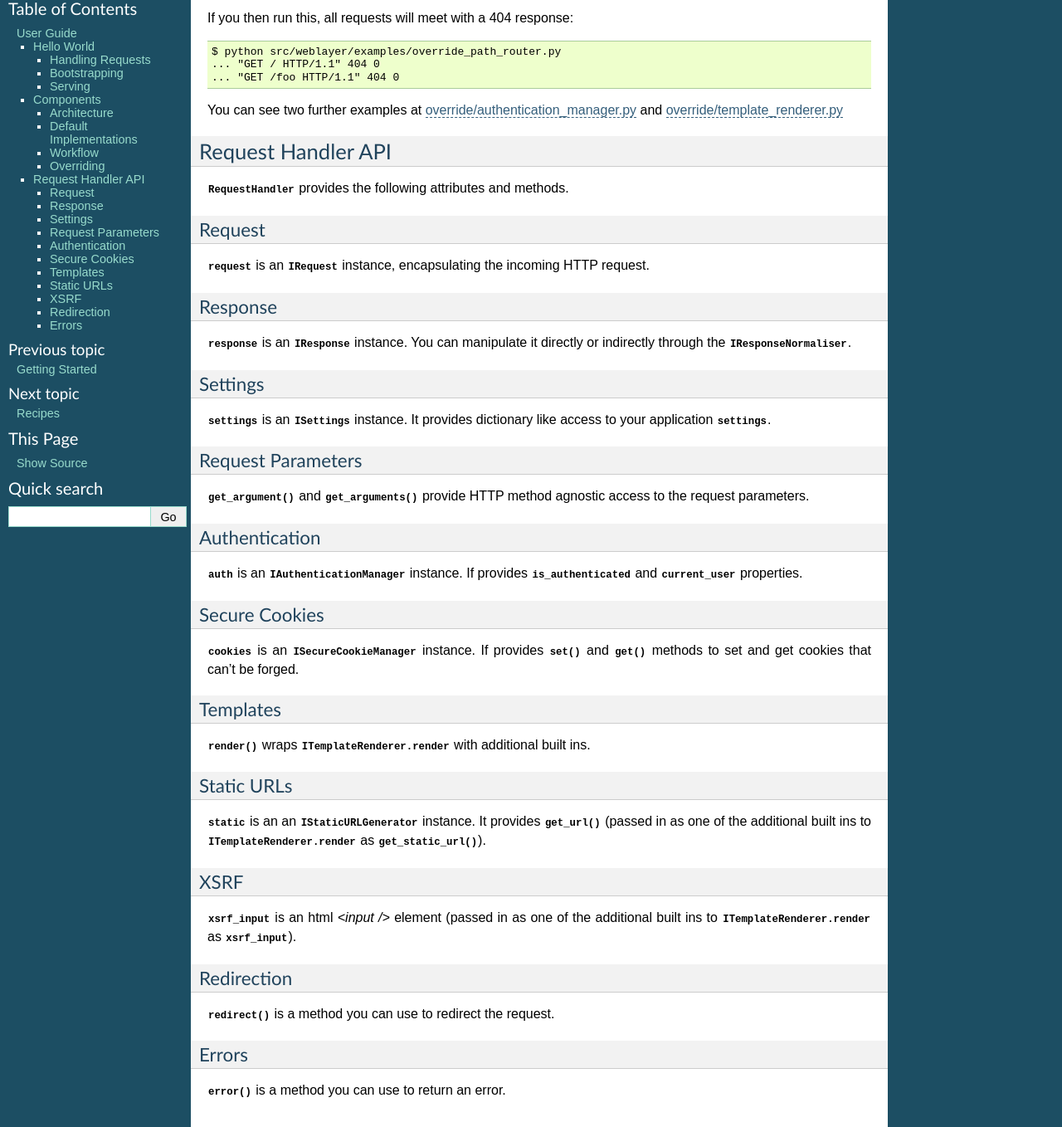
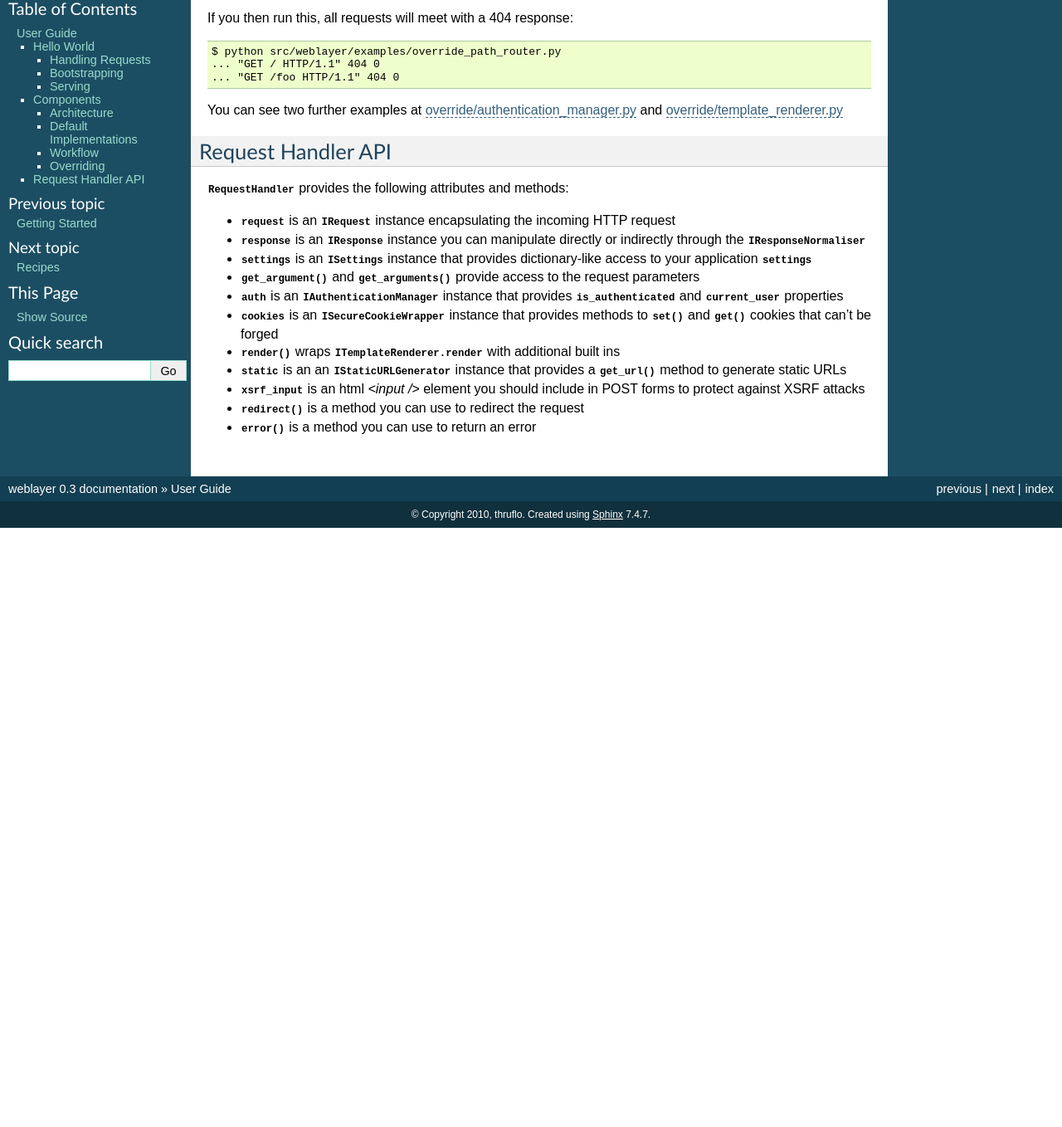
Before and after one commit to thruflo/weblayer, a Sphinx documentation site: the page built from doc/userguide.rst, in a window 1280 px wide and 1400 px high, scrolled down 5171 px, cut to the strip 42-1400 px from the top of the window. Shown: the whole strip at 83% size. Built offline with Sphinx 7.4.7, drawn with Linux system fonts in a browser that asks for light colours; after the commit the page ends 5849 px from its top, so only the background shows below that.

Commit message:
tweak docs and test_bootstrap

```diff
--- a/doc/recipes.rst
+++ b/doc/recipes.rst
@@ -105,11 +105,10 @@ Async / Non-blocking
 
 To use :ref:`weblayer` with `Gunicorn`_:
 
-* see the `Gunicorn documentation`_ for information about installing, using, configuring and deploying it
 * follow the instructions above on deploying with :ref:`Paste`
-* amend your `[server:main]` section, as per `these instructions  <http://gunicorn.org/configure.html#paster-applications>`_, to include `use = egg:gunicorn#main`
+* amend your `[server:main]` section, as per `these instructions  <http://gunicorn.org/configure.html#paster-applications>`_, e.g.:
 
-For example, for a non-blocking server using `gevent`_ you might use the following configuration::
+::
 
     [server:main]
     use = egg:gunicorn#main
--- a/doc/userguide.rst
+++ b/doc/userguide.rst
@@ -245,62 +245,19 @@ You can see two further examples at `override/authentication_manager.py`_ and `o
 Request Handler API
 ===================
 
-:py:class:`~weblayer.request.RequestHandler` provides the following attributes and methods.
+:py:class:`~weblayer.request.RequestHandler` provides the following attributes and methods:
 
-Request
--------
-
-:py:attr:`~weblayer.request.RequestHandler.request` is an :py:class:`~weblayer.interfaces.IRequest` instance, encapsulating the incoming HTTP request.
-
-Response
---------
-
-:py:attr:`~weblayer.request.RequestHandler.response` is an :py:class:`~weblayer.interfaces.IResponse` instance.  You can manipulate it directly or indirectly through the :py:class:`~weblayer.interfaces.IResponseNormaliser`.
-
-Settings
---------
-
-:py:attr:`~weblayer.request.RequestHandler.settings` is an :py:class:`~weblayer.interfaces.ISettings` instance.  It provides dictionary like access to your application :py:mod:`~weblayer.settings`.
-
-Request Parameters
-------------------
-
-:py:meth:`~weblayer.request.RequestHandler.get_argument` and :py:meth:`~weblayer.request.RequestHandler.get_arguments` provide HTTP method agnostic access to the request parameters.
-
-Authentication
---------------
-
-:py:attr:`~weblayer.request.RequestHandler.auth` is an :py:class:`~weblayer.interfaces.IAuthenticationManager` instance.  If provides :py:attr:`~weblayer.interfaces.IAuthenticationManager.is_authenticated` and :py:attr:`~weblayer.interfaces.IAuthenticationManager.current_user` properties.
-
-Secure Cookies
---------------
-
-:py:attr:`~weblayer.request.RequestHandler.cookies` is an :py:class:`~weblayer.interfaces.ISecureCookieManager` instance.  If provides :py:meth:`~weblayer.interfaces.ISecureCookieManager.set` and :py:meth:`~weblayer.interfaces.IAuthenticationManager.get` methods to set and get cookies that can't be forged.
-
-Templates
----------
-
-:py:meth:`~weblayer.request.RequestHandler.render` wraps :py:meth:`ITemplateRenderer.render <weblayer.interfaces.ITemplateRenderer.render>` with additional built ins.
-
-Static URLs
------------
-
-:py:attr:`~weblayer.request.RequestHandler.static` is an an :py:class:`~weblayer.interfaces.IStaticURLGenerator` instance.  It provides :py:meth:`~weblayer.interfaces.IStaticURLGenerator.get_url` (passed in as one of the additional built ins to :py:meth:`ITemplateRenderer.render <weblayer.interfaces.ITemplateRenderer.render>` as :py:func:`get_static_url`).
-
-XSRF
-----
-
-:py:attr:`~weblayer.request.RequestHandler.xsrf_input` is an html `<input />` element (passed in as one of the additional built ins to :py:meth:`ITemplateRenderer.render <weblayer.interfaces.ITemplateRenderer.render>` as :py:obj:`xsrf_input`).
-
-Redirection
------------
-
-:py:meth:`~weblayer.request.RequestHandler.redirect` is a method you can use to redirect the request.
-
-Errors
-------
-
-:py:meth:`~weblayer.request.RequestHandler.error` is a method you can use to return an error.
+* :py:attr:`~weblayer.request.RequestHandler.request` is an :py:class:`~weblayer.interfaces.IRequest` instance encapsulating the incoming HTTP request
+* :py:attr:`~weblayer.request.RequestHandler.response` is an :py:class:`~weblayer.interfaces.IResponse` instance you can manipulate directly or indirectly through the :py:class:`~weblayer.interfaces.IResponseNormaliser`
+* :py:attr:`~weblayer.request.RequestHandler.settings` is an :py:class:`~weblayer.interfaces.ISettings` instance that provides dictionary-like access to your application :py:mod:`~weblayer.settings`
+* :py:meth:`~weblayer.request.RequestHandler.get_argument` and :py:meth:`~weblayer.request.RequestHandler.get_arguments` provide access to the request parameters
+* :py:attr:`~weblayer.request.RequestHandler.auth` is an :py:class:`~weblayer.interfaces.IAuthenticationManager` instance that provides :py:attr:`~weblayer.interfaces.IAuthenticationManager.is_authenticated` and :py:attr:`~weblayer.interfaces.IAuthenticationManager.current_user` properties
+* :py:attr:`~weblayer.request.RequestHandler.cookies` is an :py:class:`~weblayer.interfaces.ISecureCookieWrapper` instance that provides methods to :py:meth:`~weblayer.interfaces.ISecureCookieWrapper.set` and :py:meth:`~weblayer.interfaces.ISecureCookieWrapper.get` cookies that can't be forged
+* :py:meth:`~weblayer.request.RequestHandler.render` wraps :py:meth:`ITemplateRenderer.render <weblayer.interfaces.ITemplateRenderer.render>` with additional built ins
+* :py:attr:`~weblayer.request.RequestHandler.static` is an an :py:class:`~weblayer.interfaces.IStaticURLGenerator` instance that provides a :py:meth:`~weblayer.interfaces.IStaticURLGenerator.get_url` method to generate static URLs
+* :py:attr:`~weblayer.request.RequestHandler.xsrf_input` is an html `<input />` element you should include in POST forms to protect against XSRF attacks
+* :py:meth:`~weblayer.request.RequestHandler.redirect` is a method you can use to redirect the request
+* :py:meth:`~weblayer.request.RequestHandler.error` is a method you can use to return an error
 
 .. _`helloworld.py`: http://github.com/thruflo/weblayer/tree/master/src/weblayer/examples/helloworld.py
 .. _`override/path_router.py`: http://github.com/thruflo/weblayer/tree/master/src/weblayer/examples/override/path_router.py
```
Also changed, not shown: 1 other file.
